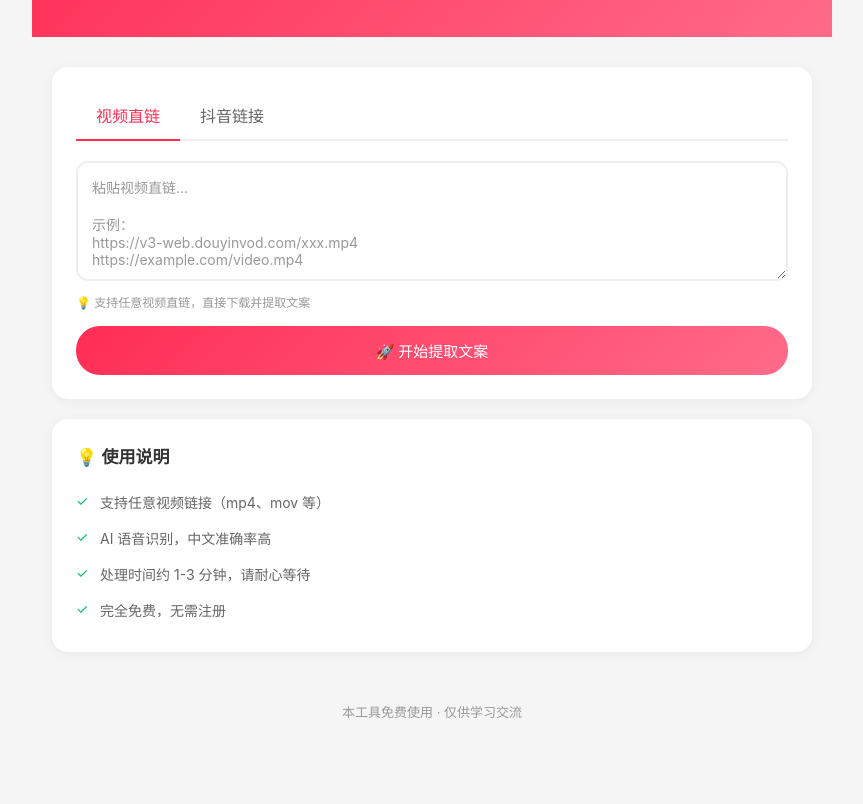
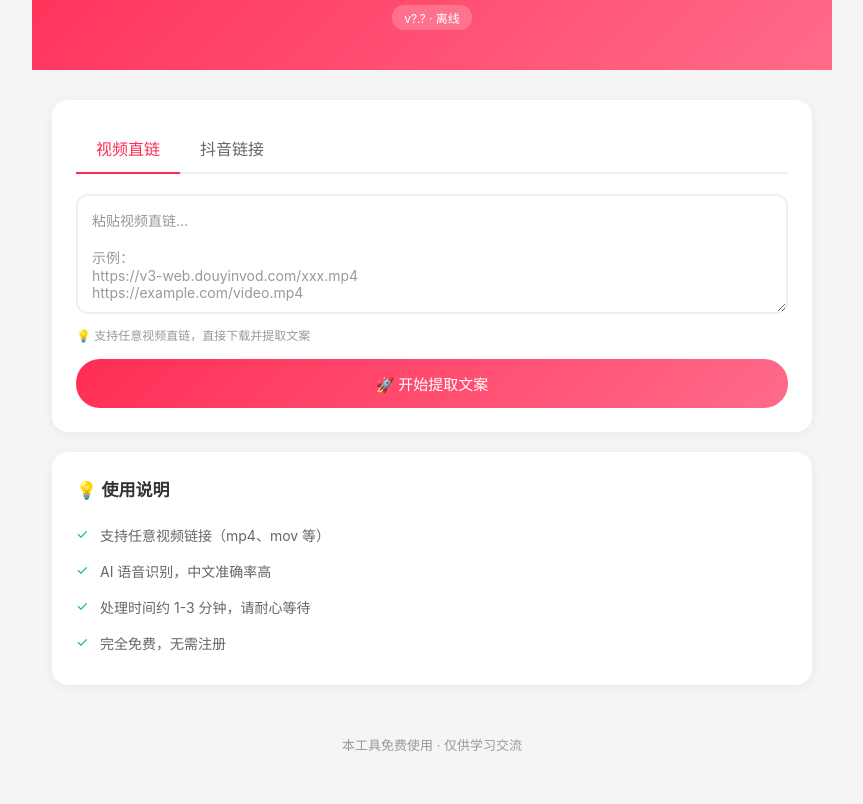
Before and after one commit to spitfire17/douyin-transcript, a website: page public/index.html in a window 1280 px wide. Shown: the part 112-916 px from the top of the page, without its empty margins (208-1071 px from the left). Before the commit the page ends 883 px from the top, so only its background shows below. Drawn offline with Linux system fonts and the light colour scheme; no server answers.

Commit message:
添加版本信息显示，方便确认部署状态

```diff
--- a/public/index.html
+++ b/public/index.html
@@ -39,6 +39,15 @@
 
         .header h1 { font-size: 28px; margin-bottom: 8px; }
         .header p { font-size: 15px; opacity: 0.9; }
+
+        .version-badge {
+            display: inline-block;
+            background: rgba(255,255,255,0.2);
+            padding: 4px 12px;
+            border-radius: 12px;
+            font-size: 12px;
+            margin-top: 8px;
+        }
 
         .card {
             background: var(--white);
@@ -256,6 +265,7 @@
         <div class="header">
             <h1>🎬 视频文案提取</h1>
             <p>粘贴视频链接，AI 自动提取完整文案</p>
+            <div class="version-badge" id="versionBadge">v--</div>
         </div>
 
         <div class="card" id="inputCard">
@@ -346,6 +356,21 @@ https://v.douyin.com/xxx"
         let currentResult = null;
         let taskId = null;
         let currentTab = 'direct';
+
+        // 获取版本信息
+        async function checkVersion() {
+            try {
+                const response = await fetch(`${API_BASE}/api/health`);
+                const data = await response.json();
+                const versionBadge = document.getElementById('versionBadge');
+                versionBadge.textContent = `v${data.version || '?.?'} · ${data.status === 'ok' ? '✓ 正常' : '✗ 异常'}`;
+            } catch (e) {
+                document.getElementById('versionBadge').textContent = 'v?.? · 离线';
+            }
+        }
+
+        // 页面加载时检查版本
+        checkVersion();
 
         function switchTab(tab) {
             currentTab = tab;
```
Also changed, not shown: 1 other file.
